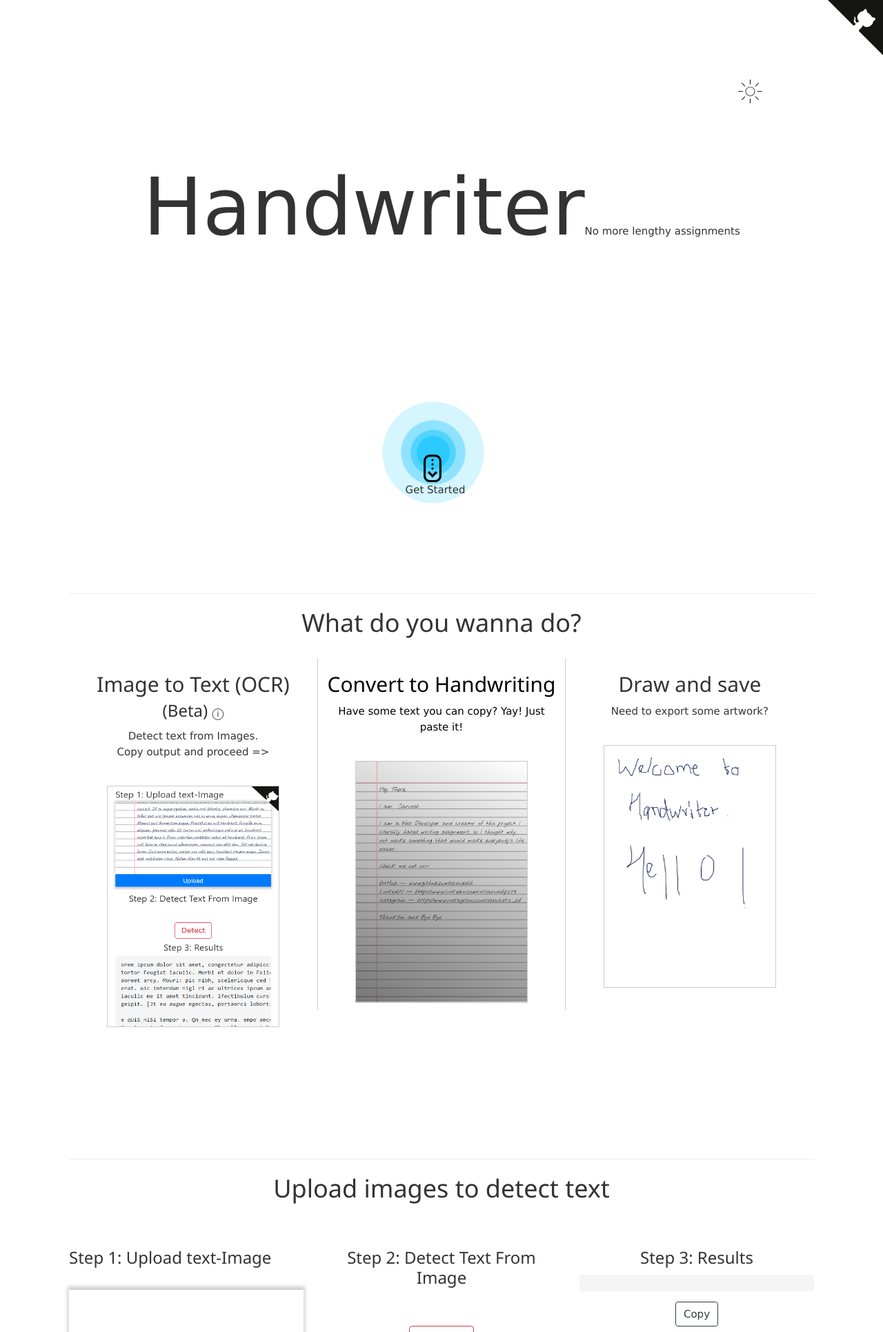
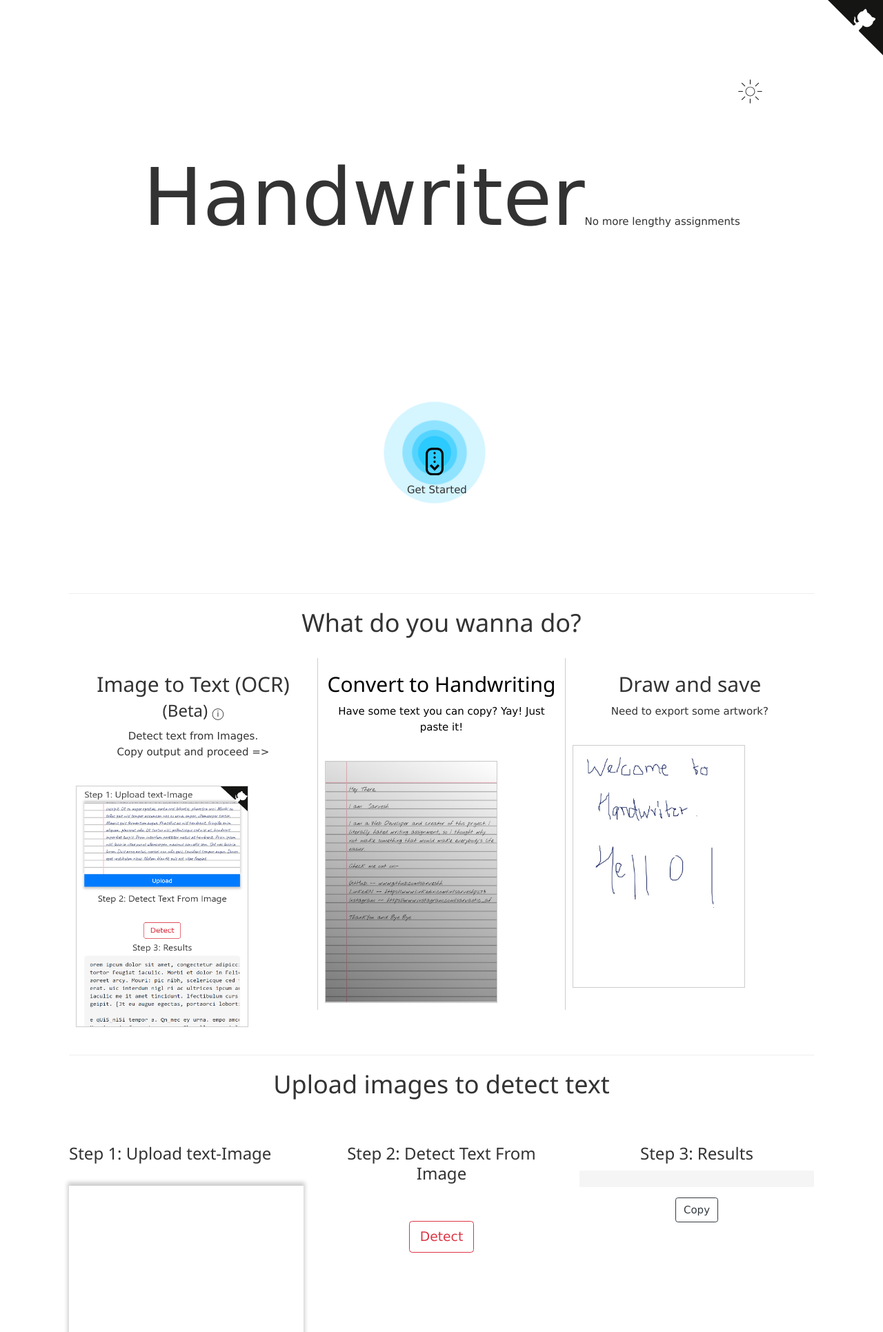
Before and after one commit to sarveshh/handwriter, a PHP site: page / in a window 1280 px wide. Shown: the top 1931 px of the page at 69% size. Run offline with PHP 8.4, Linux system fonts and the light colour scheme; some libraries are stand-ins or nearby versions; some web fonts are replaced.

Commit message:
Responsive-major

```diff
--- a/css/index.css
+++ b/css/index.css
@@ -59,6 +59,7 @@
   padding: 40px 100px;
   font-size: 1.05rem;
   font-family: var(--font-family-primary);
+  overflow: auto;
 }
 html {
   scroll-behavior: smooth;
@@ -66,7 +67,7 @@
 #input {
   height: max-content;
 }
-.fullpage {
+.fullpagehero {
   height: 100vh;
   width: 100%;
 }
@@ -84,7 +85,7 @@
 
 .heading {
   font-size: 9vw;
-  margin-bottom: 35vh;
+  margin-top: 20vh;
 }
 
 .scrollbutton {
@@ -92,6 +93,12 @@
   cursor: pointer;
   bottom: 8vh;
   position: absolute;
+}
+.feature-heading{
+  font-size: 4vw;
+}
+.feature-description{
+  font-size: 2vw;
 }
 .circle {
   border-radius: 50%;
@@ -380,6 +387,10 @@
   body {
     padding: 100px 5px;
   }
+  .category-grid {
+    grid-auto-flow: row;
+    grid-auto-rows: 1fr;
+  }
   h1 {
     margin-top: 20px;
     font-size: 3rem;
@@ -498,10 +509,15 @@
   transition: 0.3s ease;
 }
 
-@media (max-width: 768px) {
-  .category-grid {
-    grid-auto-flow: row;
-    grid-auto-rows: 1fr;
+@media only screen and (max-width: 990px) {
+  .workflow-big {
+    display: none;
+  }
+  .scrollbutton-lg {
+    display: none;
+  }
+  #workflow-handwrite{
+    margin-bottom: 25vh;
   }
 }
 
--- a/index.html
+++ b/index.html
@@ -14,6 +14,9 @@
   <meta name="keywords" content="Handwriter, Text-to-handwriting, handwriting-to-text">
   <meta name="author" content="Sarvesh Patil">
 
+  <script data-ad-client="ca-pub-5076826746042527" async
+    src="https://pagead2.googlesyndication.com/pagead/js/adsbygoogle.js"></script>
+
   <title>Handwriter</title>
   <link rel="icon" href="./images/logo.png">
   <link
@@ -27,6 +30,7 @@
 
 <body>
   <main>
+    <div class="fullpagehero">
       <a tabindex="0" href="https://github.com/sarveshh/handwriter" target="_blank" class="github-corner">
         <svg width="80" height="80" viewBox="0 0 250 250"
           style="fill: #151513;color: #fff;position: absolute;top: 0;border: 0;right: 0;" aria-hidden="true">
@@ -46,16 +50,17 @@
         <span class="moon"><img alt="moon icon to represent dark mode " width="25px" src="images/moon.svg" /></span>
       </button>
       <!-- ---------------------------------Dark Mode Toggle and Heading-------------------------------- -->
-    <div class="fullpage center">
-      <div style="display: flex; flex-direction: column;">
+      <div class="center">
+        <div>
           <span style="display: flex; align-items: baseline;">
             <p class="heading">Handwriter</p>
-          <p style="font-size: 15px;">No more lengthy assignments</p>
+            <p style="font-size: 15px;" class="d-none d-lg-block d-xl-block">No more lengthy assignments</p>
           </span>
         </div>
-      <a class="scrollbutton" href="#workflow" style="margin-right: 18px;">
+        <div style="margin-right: 100px;">
+          <a class="scrollbutton scrollbutton-lg" href="#workflow" style=" text-decoration: none;">
             <span>&emsp;</span>
-        <img src="./images/scroll.svg" height="40px">
+            <img src="./images/scroll.svg" height="40px" style="margin-bottom: 10px;">
             <div class="circle" style="animation-delay: -3s"></div>
             <div class="circle" style="animation-delay: -2s"></div>
             <div class="circle" style="animation-delay: -1s"></div>
@@ -63,10 +68,22 @@
             <p>Get Started</p>
           </a>
         </div>
-
-    <div class="fullpage" id="workflow">
-      <hr />
-      <h1 class="w3-center">
+        <div style="margin-right: 100px;" class="d-lg-none d-xl-none">
+          <a class="scrollbutton scrollbutton-sm" style=" text-decoration: none;">
+            <span>&emsp;</span>
+            <img src="./images/scroll.svg" height="40px" style="margin-bottom: 10px;">
+            <div class="circle" style="animation-delay: -3s"></div>
+            <div class="circle" style="animation-delay: -2s"></div>
+            <div class="circle" style="animation-delay: -1s"></div>
+            <div class="circle" style="animation-delay: 0s"></div>
+            <p>Get Started</p>
+          </a>
+        </div>
+      </div>
+    </div>
+    <div class=" workflow-big" id="workflow">
+      <hr/>
+      <h1 class="w3-center" >
         What do you wanna do?
       </h1>
       <div class="row workflow-wrap">
@@ -78,23 +95,56 @@
 
           <p>Detect text from Images.
             <br />Copy output and proceed =></p><br>
-          <img src="./images/demo1.png" width="250px" height="350px" style="border: 1px solid #ccc">
+          <img src="./images/demo1.png" width="250px" height="350px" style="border: 1px solid #ccc"
+            class="d-none d-lg-block d-xl-block">
         </div>
-        <div class="column workflow-handwrite" style="border-right: 1px solid #ccc; border-left: 1px solid #ccc;text-align: center;">
+        <div class="column workflow-handwrite"
+          style="border-right: 1px solid #ccc; border-left: 1px solid #ccc;text-align: center;">
           <h2>Convert to Handwriting</h2>
           <p>Have some text you can copy? Yay! Just paste it!</p><br>
-          <img src="./samples/sample4.jpg" width="250px" style="border: 1px solid #ccc">
+          <img src="./samples/sample4.jpg" width="250px" style="border: 1px solid #ccc"
+            class="d-none d-lg-block d-xl-block">
         </div>
         <div class="column workflow-draw" style="text-align: center;">
           <h2>Draw and save</h2>
           <p>Need to export some artwork?</p><br>
-          <img src="./images/demo2.jpg" width="250px" style="border: 1px solid #ccc">
+          <img src="./images/demo2.jpg" width="250px" style="border: 1px solid #ccc"
+            class="d-none d-lg-block d-xl-block">
         </div>
       </div>
     </div>
-    <hr id="workflow-ocr"/>
 
-    <div class="fullpage">
+
+    <div class=" d-lg-none d-xl-none" id="workflow">
+      <hr id="workflow-sm"/>
+      <h1 class="w3-center">
+        What do you wanna do?
+      </h1><br>
+      <div class="workflow-wrap">
+        <div class="workflow-ocr" style="text-align: center; border: 1px solid #ccc;margin: 5px;" href="#workflow-ocr">
+          <h2>Image to Text (OCR) <small>(Beta) </small><a style="font-size: 1.1rem;"
+              title="Works locally only, for now!">
+              &#9432;
+            </a></h2>
+
+          <p>Detect text from Images.
+            <br />Copy output and proceed =></p><br>
+        </div>
+        <div class="workflow-handwrite"
+          style="border-right: 1px solid #ccc; border: 1px solid #ccc;text-align: center;margin: 5px;">
+          <h2>Convert to Handwriting</h2>
+          <p>Have some text you can copy? Yay! Just paste it!</p><br>
+        </div>
+        <div class="workflow-draw" style="text-align: center;border: 1px solid #ccc;margin: 5px;">
+          <h2>Draw and save</h2>
+          <p>Need to export some artwork?</p><br>
+        </div>
+      </div>
+    </div>
+
+    <hr id="workflow-ocr" />
+
+    <div class="">
       <h1 class="w3-center">
         Upload images to detect text
       </h1> <br><br>
@@ -122,7 +172,8 @@
             <h3 class="title">Step 3: Results </h3>
             <pre class="ocr-result"></pre>
             <button type="button" class="btn btn-outline-dark copy-clipboard"
-              onclick="copyToClipboard($('pre')[0].innerHTML)" onmouseout="outFunc()"><span class="tooltiptext" id="myTooltip">Copy to
+              onclick="copyToClipboard($('pre')[0].innerHTML)" onmouseout="outFunc()"><span class="tooltiptext"
+                id="myTooltip">Copy to
                 clipboard</span>Copy</button>
           </div>
         </div>
@@ -147,10 +198,12 @@
         </div>
       </div>
     </div>
+
     <hr id="workflow-handwrite"/>
+    <h1  class="w3-center">Convert to Handwriting</h2><br>
 
 
-    <div class="fullpage" id="input">
+    <div class="" id="input">
       <section class="generate-image-section">
         <form id="generate-image-form">
           <div class="display-flex output-grid responsive-flex">
@@ -453,7 +506,7 @@
 
 
     <!-- OUTPUT -->
-    <div id="section3" class="fullpage-edit">
+    <div id="section3" class="-edit">
       <section>
         <h2 id="output-header"></h2>
         <div id="output" class="output" style="text-align: center;">
--- a/js/script.js
+++ b/js/script.js
@@ -111,3 +111,9 @@
 $(".workflow-draw").click(function() {
   $('#draw-diagram-button').click();
 });
+
+$(".scrollbutton-sm").click(function() {
+  $('html,body').animate({
+      scrollTop: $("#workflow-sm").offset().top},
+      'slow');
+});
```
Lines whose indentation alone changed are shown as unchanged.
